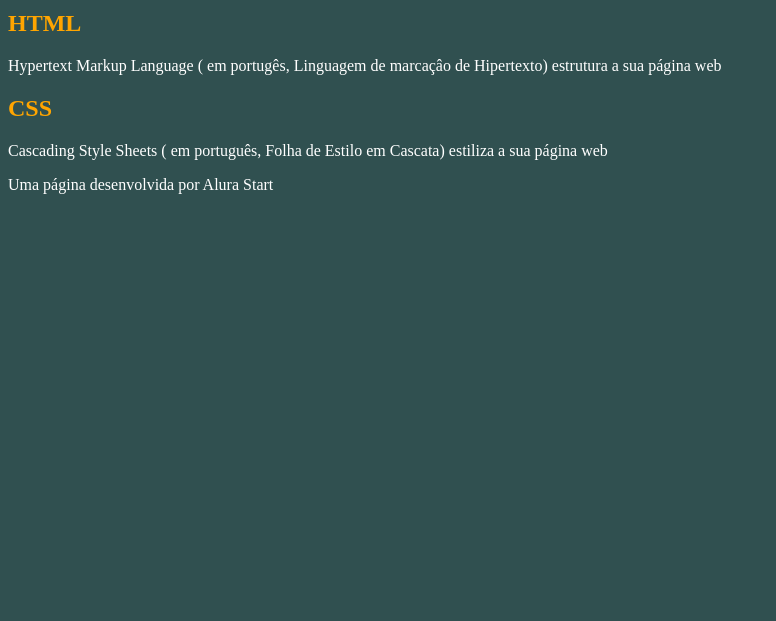
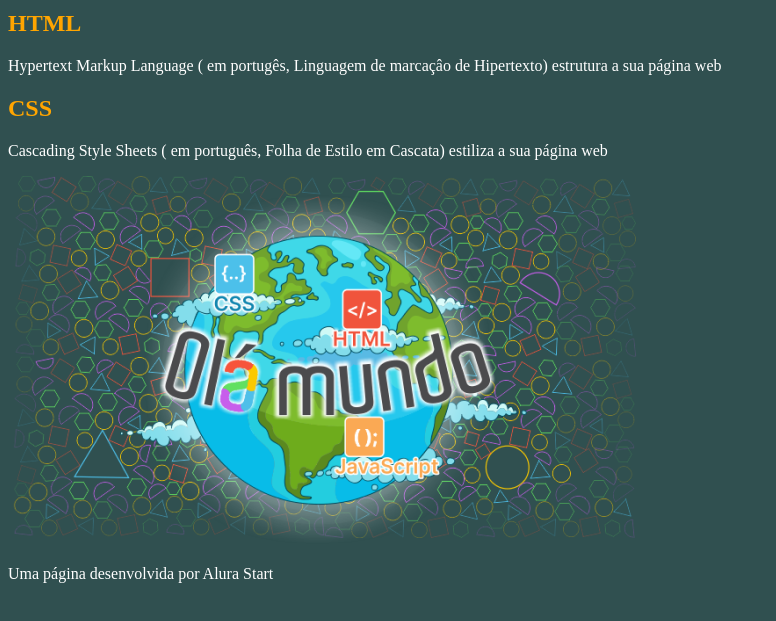
Before and after one commit to lauradsrmisaelalura/olamundo, a plain HTML site: page index.html in a window 1280 px wide. Shown: the part 149-770 px from the top of the page, without its empty margins (0-776 px from the left). Drawn offline with Linux system fonts and the light colour scheme.

Commit message:
Pending changes exported from your codespace

```diff
--- a/index.html
+++ b/index.html
@@ -16,6 +16,7 @@
           <P>Hypertext Markup Language ( em portugês, Linguagem de marcaçâo de Hipertexto) estrutura a sua página web</P>
           <h2>CSS</h2>
           <P> Cascading Style Sheets ( em português, Folha de Estilo em Cascata) estiliza a sua página web</P>
+          <img src="Olá Mundo (1).png">
     </section>
     <footer>
          <p> Uma página desenvolvida por Alura Start</p>
```
